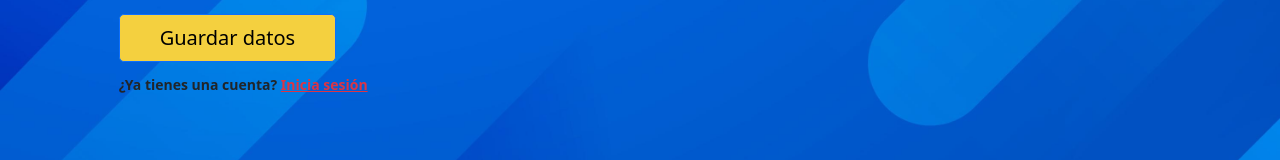
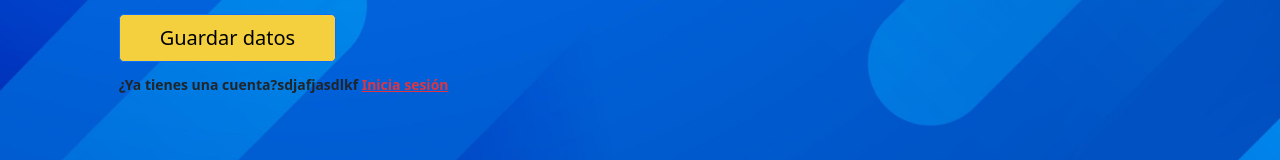
Before and after one commit to kgarcia2020050/Sucursales-Angular, an Angular app: page /registro in a window 1280 px wide. Shown: the part 575-735 px from the top of the page. Built offline with nearby package versions, Linux system fonts and the light colour scheme.

Commit message:
Cambio de prueba

```diff
--- a/src/app/components/registro/registro.component.html
+++ b/src/app/components/registro/registro.component.html
@@ -122,7 +122,7 @@
                   Guardar datos
                 </button>
                 <p class="small fw-bold mt-2 pt-1 mb-0">
-                  ¿Ya tienes una cuenta?
+                  ¿Ya tienes una cuenta?sdjafjasdlkf
                   <a
                     routerLink="/login"
                     routerLinkActive="active"
```
